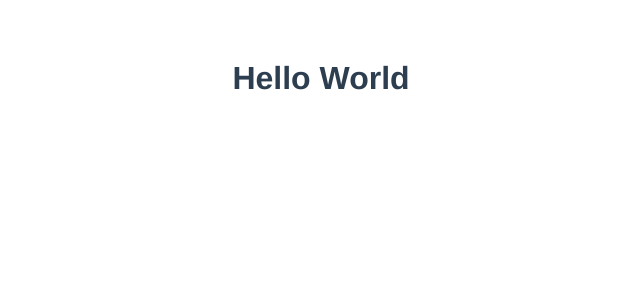
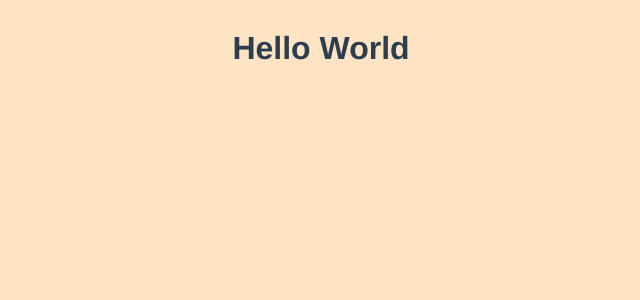
Before and after one commit to arangan/Music-Writer, a Vue app: page / in a window 1280 px wide. Shown: the top 300 px of the page, without its empty margins (319-959 px from the left). Built offline with nearby package versions, Linux system fonts and the light colour scheme.

Commit message:
added prettierrc
changes to to eslint

added sass

```diff
--- a/package.json
+++ b/package.json
@@ -36,6 +36,8 @@
     "eslint-plugin-prettier": "^3.3.1",
     "eslint-plugin-vue": "^7.0.0",
     "prettier": "^2.2.1",
+    "sass": "^1.36.0",
+    "sass-loader": "^10.2.0",
     "typescript": "~4.1.5",
     "vue-cli-plugin-electron-builder": "~2.1.1"
   }
--- a/src/App.vue
+++ b/src/App.vue
@@ -4,8 +4,9 @@
 
 <script lang="ts">
 import { defineComponent } from "vue";
-import fs from "fs";
-//
+//import fs from "fs";
+import "./assets/App.scss";
+
 export default defineComponent({
   name: "App",
   components: {},
@@ -14,14 +15,3 @@ export default defineComponent({
   },
 });
 </script>
-
-<style>
-#app {
-  font-family: Avenir, Helvetica, Arial, sans-serif;
-  -webkit-font-smoothing: antialiased;
-  -moz-osx-font-smoothing: grayscale;
-  text-align: center;
-  color: #2c3e50;
-  margin-top: 60px;
-}
-</style>
--- /dev/null
+++ b/src/assets/App.scss
@@ -0,0 +1,12 @@
+body {
+    background-color: bisque;
+}
+
+#app {
+    font-family: Avenir, Helvetica, Arial, sans-serif;
+    -webkit-font-smoothing: antialiased;
+    -moz-osx-font-smoothing: grayscale;
+    text-align: center;
+    color: #2c3e50;
+    margin-top: 30px;
+  }
```
Also changed, not shown: .eslintrc.js, 2 other files (tests, documents, lock files or other folders).
